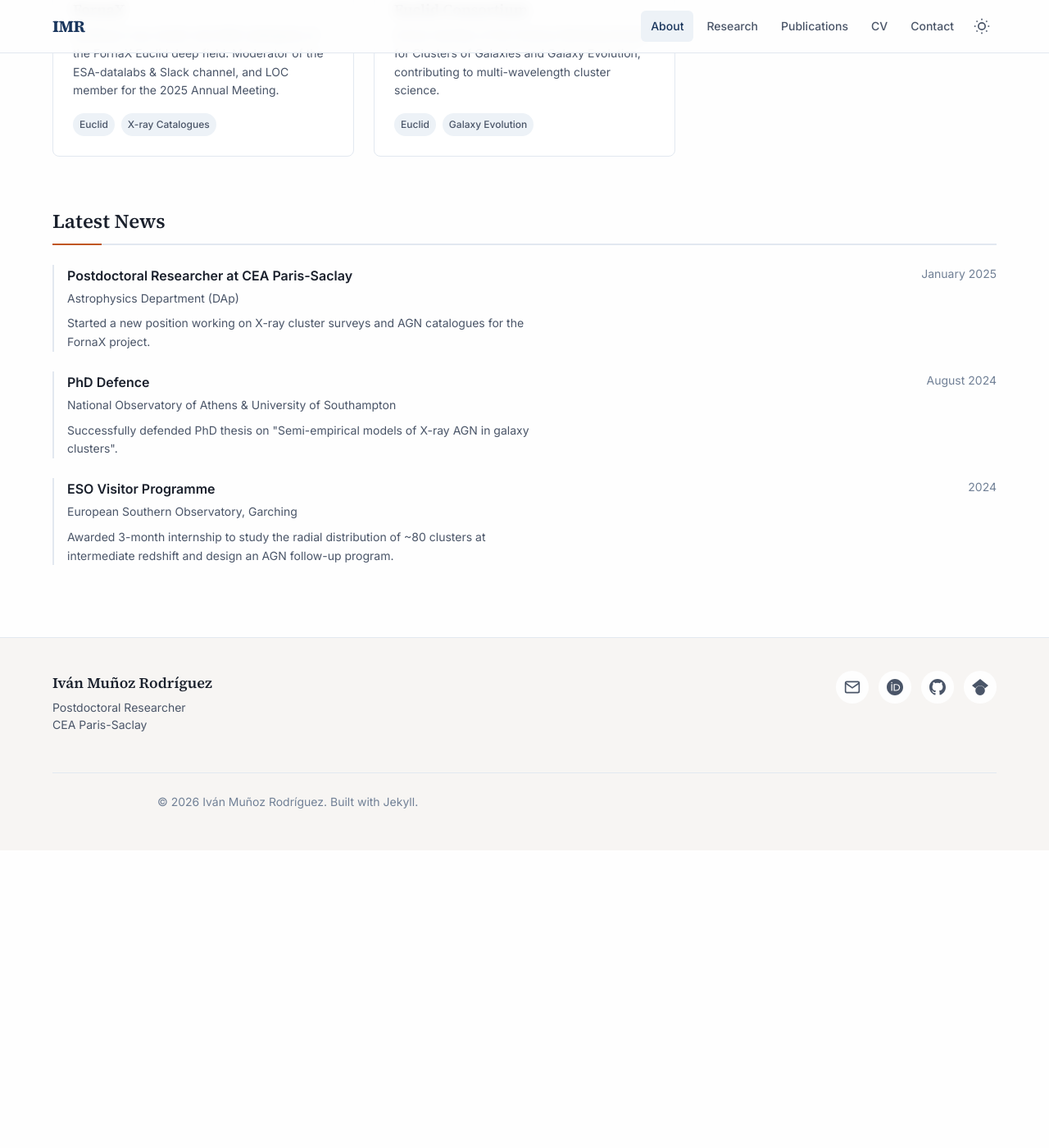
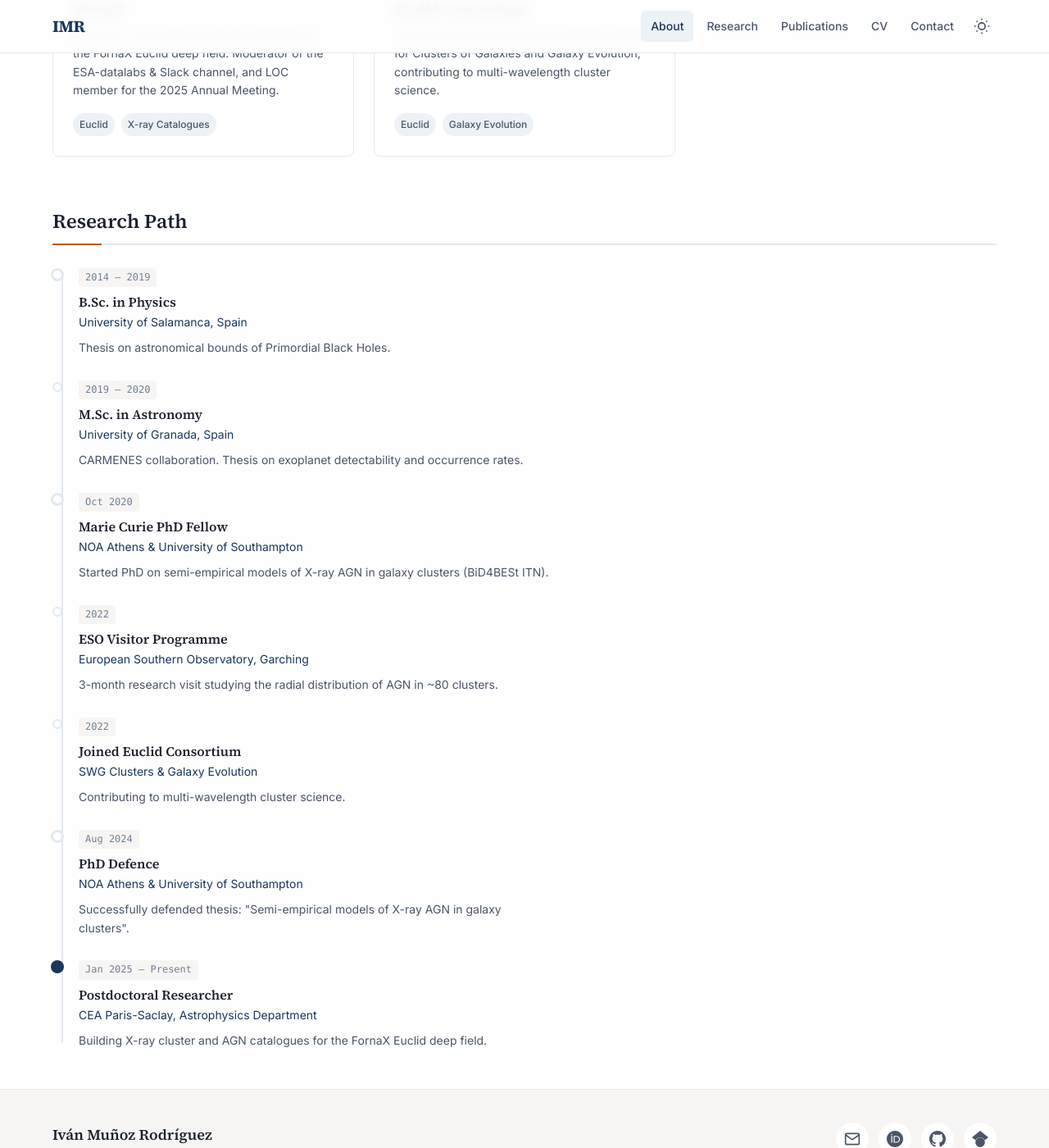
Before and after one commit to IvanMuro/IvanMuro.github.io, a Jekyll site: the page built from index.md, in a window 1280 px wide and 1400 px high, scrolled down 1269 px. Shown: the whole window at 82% size. Built offline with Jekyll 4.4.1, drawn with Linux system fonts in a browser that asks for light colours; before the commit the page ends 2306 px from its top, so only the background shows below that.

Commit message:
Add GitHub-style Research Path timeline to homepage
- Replace 'Latest News' with 'Research Path' timeline
- Add GitHub-style timeline CSS with vertical line and nodes
- Career stages in chronological order (oldest to newest)
- Major milestones get larger dots, current position highlighted
- Responsive design for mobile

Co-Authored-By: Claude Opus 4.5 <noreply@anthropic.com>

```diff
--- a/_sass/_components.scss
+++ b/_sass/_components.scss
@@ -675,6 +675,130 @@
 
 
 // ============================================
+// Research Path Timeline (GitHub-style)
+// ============================================
+
+.research-timeline {
+  position: relative;
+  padding-left: 32px;
+
+  // Vertical line (the "branch")
+  &::before {
+    content: '';
+    position: absolute;
+    left: 11px;
+    top: 8px;
+    bottom: 8px;
+    width: 2px;
+    background-color: var(--color-border);
+  }
+}
+
+.timeline-item {
+  position: relative;
+  padding-bottom: var(--space-6);
+
+  &:last-child {
+    padding-bottom: 0;
+  }
+
+  // The node (commit dot)
+  &::before {
+    content: '';
+    position: absolute;
+    left: -32px;
+    top: 6px;
+    width: 12px;
+    height: 12px;
+    border-radius: 50%;
+    background-color: var(--color-bg);
+    border: 2px solid var(--color-border);
+    z-index: 1;
+  }
+
+  // Highlight current position with filled dot
+  &.timeline-current::before {
+    background-color: var(--color-primary);
+    border-color: var(--color-primary);
+  }
+
+  // Major milestones get a larger dot
+  &.timeline-major::before {
+    width: 16px;
+    height: 16px;
+    left: -34px;
+    top: 4px;
+    border-width: 3px;
+  }
+}
+
+.timeline-date {
+  display: inline-block;
+  font-family: var(--font-mono);
+  font-size: var(--text-xs);
+  color: var(--color-text-muted);
+  background-color: var(--color-bg-alt);
+  padding: 2px 8px;
+  border-radius: var(--radius-sm);
+  margin-bottom: var(--space-2);
+}
+
+.timeline-title {
+  font-size: var(--text-base);
+  font-weight: var(--font-semibold);
+  color: var(--color-text);
+  margin: 0 0 var(--space-1) 0;
+}
+
+.timeline-location {
+  font-size: var(--text-sm);
+  color: var(--color-primary);
+  margin: 0 0 var(--space-2) 0;
+}
+
+.timeline-description {
+  font-size: var(--text-sm);
+  color: var(--color-text-secondary);
+  margin: 0;
+  line-height: var(--leading-relaxed);
+}
+
+// Dark mode adjustments
+[data-theme="dark"] {
+  .timeline-item::before {
+    background-color: var(--color-bg);
+  }
+
+  .timeline-item.timeline-current::before {
+    background-color: var(--color-primary);
+  }
+}
+
+// Mobile adjustments
+@media (max-width: 640px) {
+  .research-timeline {
+    padding-left: 24px;
+
+    &::before {
+      left: 7px;
+    }
+  }
+
+  .timeline-item::before {
+    left: -24px;
+    width: 10px;
+    height: 10px;
+  }
+
+  .timeline-item.timeline-major::before {
+    width: 14px;
+    height: 14px;
+    left: -26px;
+  }
+}
+
+
+// ============================================
 // Print Styles
 // ============================================
 
--- a/index.md
+++ b/index.md
@@ -95,31 +95,49 @@ show_title: false
 </section>
 
 <section class="section">
-  <h2 class="section-title">Latest News</h2>
-  <div class="cv-section">
-    <div class="cv-item">
-      <div class="cv-item-header">
-        <span class="cv-item-title">Postdoctoral Researcher at CEA Paris-Saclay</span>
-        <span class="cv-item-date">January 2025</span>
-      </div>
-      <p class="cv-item-subtitle">Astrophysics Department (DAp)</p>
-      <p class="cv-item-description">Started a new position working on X-ray cluster surveys and AGN catalogues for the FornaX project.</p>
+  <h2 class="section-title">Research Path</h2>
+  <div class="research-timeline">
+    <div class="timeline-item timeline-major">
+      <span class="timeline-date">2014 – 2019</span>
+      <h3 class="timeline-title">B.Sc. in Physics</h3>
+      <p class="timeline-location">University of Salamanca, Spain</p>
+      <p class="timeline-description">Thesis on astronomical bounds of Primordial Black Holes.</p>
     </div>
-    <div class="cv-item">
-      <div class="cv-item-header">
-        <span class="cv-item-title">PhD Defence</span>
-        <span class="cv-item-date">August 2024</span>
-      </div>
-      <p class="cv-item-subtitle">National Observatory of Athens & University of Southampton</p>
-      <p class="cv-item-description">Successfully defended PhD thesis on "Semi-empirical models of X-ray AGN in galaxy clusters".</p>
+    <div class="timeline-item">
+      <span class="timeline-date">2019 – 2020</span>
+      <h3 class="timeline-title">M.Sc. in Astronomy</h3>
+      <p class="timeline-location">University of Granada, Spain</p>
+      <p class="timeline-description">CARMENES collaboration. Thesis on exoplanet detectability and occurrence rates.</p>
     </div>
-    <div class="cv-item">
-      <div class="cv-item-header">
-        <span class="cv-item-title">ESO Visitor Programme</span>
-        <span class="cv-item-date">2024</span>
-      </div>
-      <p class="cv-item-subtitle">European Southern Observatory, Garching</p>
-      <p class="cv-item-description">Awarded 3-month internship to study the radial distribution of ~80 clusters at intermediate redshift and design an AGN follow-up program.</p>
+    <div class="timeline-item timeline-major">
+      <span class="timeline-date">Oct 2020</span>
+      <h3 class="timeline-title">Marie Curie PhD Fellow</h3>
+      <p class="timeline-location">NOA Athens & University of Southampton</p>
+      <p class="timeline-description">Started PhD on semi-empirical models of X-ray AGN in galaxy clusters (BiD4BESt ITN).</p>
+    </div>
+    <div class="timeline-item">
+      <span class="timeline-date">2022</span>
+      <h3 class="timeline-title">ESO Visitor Programme</h3>
+      <p class="timeline-location">European Southern Observatory, Garching</p>
+      <p class="timeline-description">3-month research visit studying the radial distribution of AGN in ~80 clusters.</p>
+    </div>
+    <div class="timeline-item">
+      <span class="timeline-date">2022</span>
+      <h3 class="timeline-title">Joined Euclid Consortium</h3>
+      <p class="timeline-location">SWG Clusters & Galaxy Evolution</p>
+      <p class="timeline-description">Contributing to multi-wavelength cluster science.</p>
+    </div>
+    <div class="timeline-item timeline-major">
+      <span class="timeline-date">Aug 2024</span>
+      <h3 class="timeline-title">PhD Defence</h3>
+      <p class="timeline-location">NOA Athens & University of Southampton</p>
+      <p class="timeline-description">Successfully defended thesis: "Semi-empirical models of X-ray AGN in galaxy clusters".</p>
+    </div>
+    <div class="timeline-item timeline-current timeline-major">
+      <span class="timeline-date">Jan 2025 – Present</span>
+      <h3 class="timeline-title">Postdoctoral Researcher</h3>
+      <p class="timeline-location">CEA Paris-Saclay, Astrophysics Department</p>
+      <p class="timeline-description">Building X-ray cluster and AGN catalogues for the FornaX Euclid deep field.</p>
     </div>
   </div>
 </section>
```
